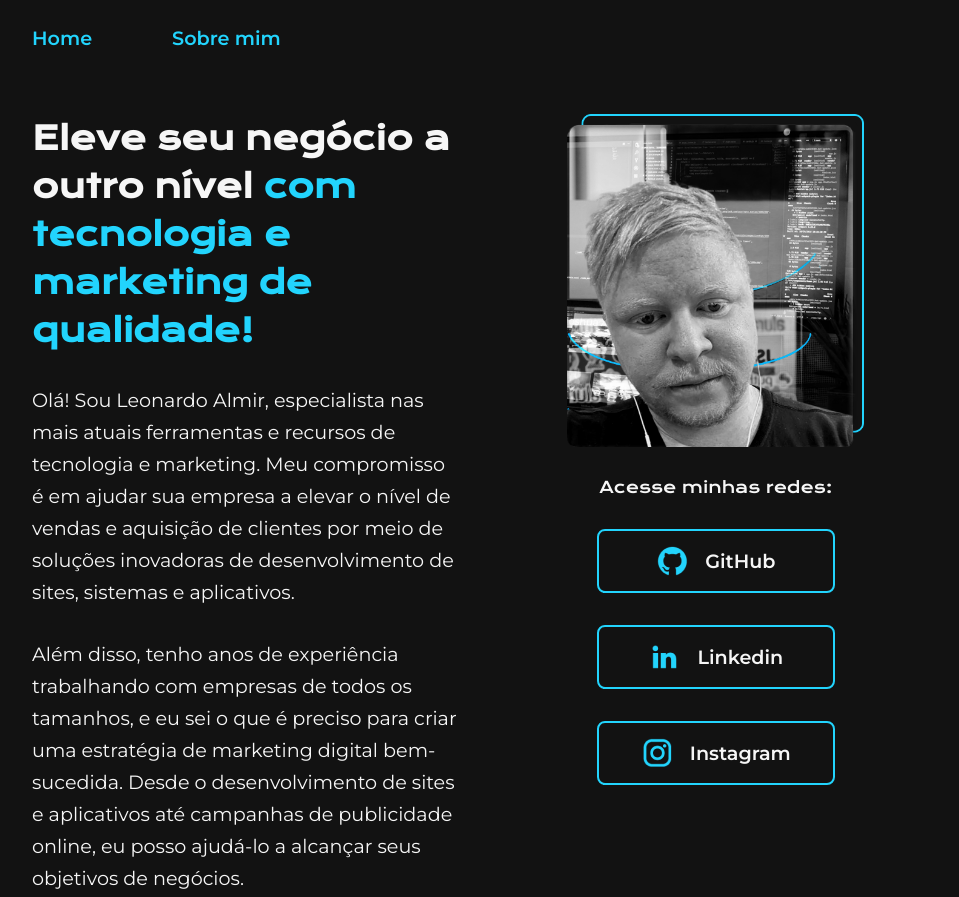
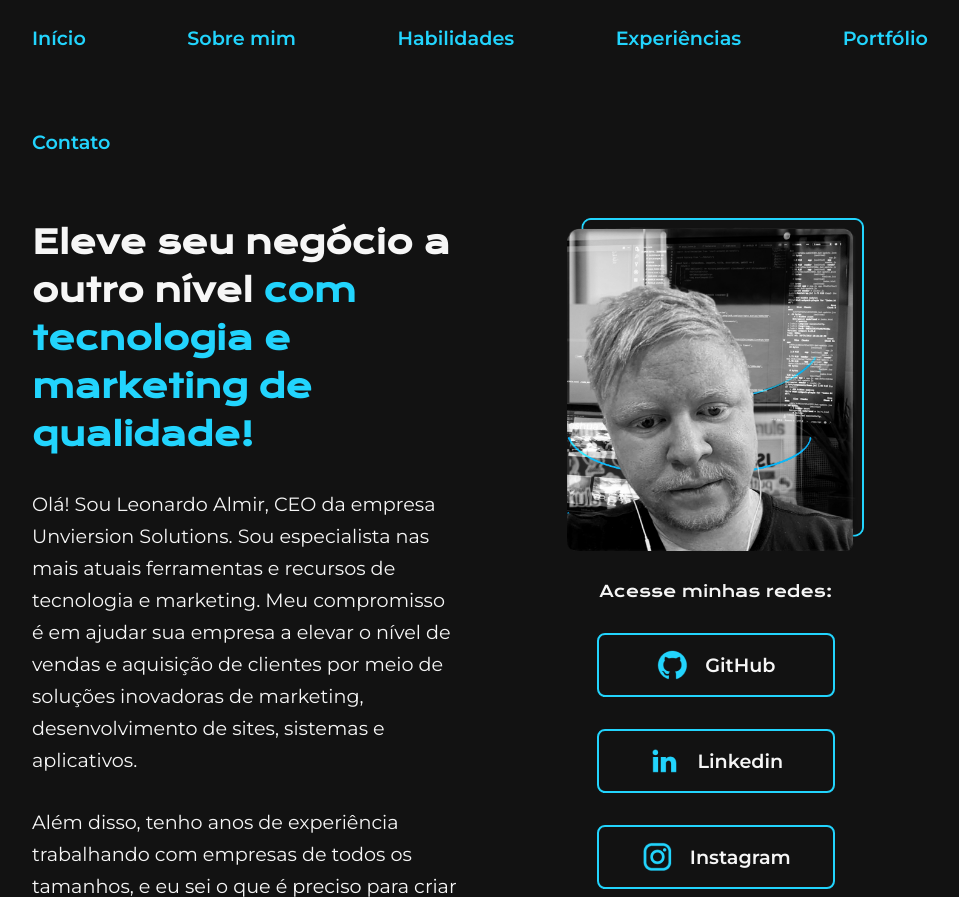
Before and after one commit to leonardoalmir/portfoliosimples, a plain HTML site: page index.html in a window 1280 px wide. Shown: the top 897 px of the page, without its empty margins (160-1119 px from the left). Drawn offline with nearby package versions, Linux system fonts and the light colour scheme.

Commit message:
Adicionando mais links no menu e melhorando o texto da página principal

```diff
--- a/css/estilo.css
+++ b/css/estilo.css
@@ -9,15 +9,6 @@
     --font-primaria: 'Krona One', sans-serif;
     --font-secundaria: 'Montserrat', sans-serif;
 }
-
-/* :root {
-    --cor-primaria: #03001C;
-    --cor-secundaria: #F6F6F6;
-    --cor-terciaria: #B6EADA;
-    --cor-rodape: #5B8FB9;
-    --font-primaria: 'Krona One', sans-serif;
-    --font-secundaria: 'Montserrat', sans-serif;
-} */
 
 * {
     margin: 0;
@@ -31,11 +22,13 @@ body {
 }
 
 .cabecalho {
-    padding: 2% 0 0 15%;
+    padding: 2% 15% 0 15%;
 }
 
 .cabecalho__menu {
     display: flex;
+    justify-content: space-between;
+    flex-wrap: wrap;
     gap: 80px;
 }
 
--- a/index.html
+++ b/index.html
@@ -10,18 +10,22 @@
 <body>
     <header class="cabecalho">
         <nav class="cabecalho__menu">
-            <a class="cabecalho__menu__link" href="#" >Home</a>
+            <a class="cabecalho__menu__link" href="#" >Início</a>
             <a class="cabecalho__menu__link" href="about.html">Sobre mim</a>
+            <a class="cabecalho__menu__link" href="#">Habilidades</a>
+            <a class="cabecalho__menu__link" href="#">Experiências</a>
+            <a class="cabecalho__menu__link" href="#">Portfólio</a>
+            <a class="cabecalho__menu__link" href="#">Contato</a>
         </nav>
     </header>
     <main class="apresentacao">
         <section class="apresentacao__conteudo">
             <h1 class="apresentacao__conteudo__titulo">Eleve seu negócio a outro nível <strong class="titulo-destaque">com tecnologia e marketing de qualidade!</strong></h1>
-            <p class="apresentacao__conteudo__texto">Olá! Sou Leonardo Almir, especialista nas mais atuais ferramentas e recursos de tecnologia e marketing. Meu compromisso é em ajudar sua empresa a elevar o nível de vendas e aquisição de clientes por meio de soluções inovadoras de desenvolvimento de sites, sistemas e aplicativos.</p>
-            <p class="apresentacao__conteudo__texto">Além disso, tenho anos de experiência trabalhando com empresas de todos os tamanhos, e eu sei o que é preciso para criar uma estratégia de marketing digital bem-sucedida. Desde o desenvolvimento de sites e aplicativos até campanhas de publicidade online, eu posso ajudá-lo a alcançar seus objetivos de negócios.</p>
+            <p class="apresentacao__conteudo__texto">Olá! Sou Leonardo Almir, CEO da empresa Unviersion Solutions. Sou especialista nas mais atuais ferramentas e recursos de tecnologia e marketing. Meu compromisso é em ajudar sua empresa a elevar o nível de vendas e aquisição de clientes por meio de soluções inovadoras de marketing, desenvolvimento de sites, sistemas e aplicativos.</p>
+            <p class="apresentacao__conteudo__texto">Além disso, tenho anos de experiência trabalhando com empresas de todos os tamanhos, e eu sei o que é preciso para criar uma estratégia de marketing digital bem-sucedida. Eu conheço as táticas e ferramentas certas para criar uma presença online forte e impulsionar suas vendas. Eu posso ajudá-lo a desenvolver uma estratégia personalizada que se adapte às suas necessidades e orçamento, e que leve em consideração seu público-alvo e concorrência.</p>
             <p class="apresentacao__conteudo__texto">Minha abordagem é centrada no cliente e eu trabalho em estreita colaboração com meus clientes para entender seus objetivos e necessidades. Juntos, nós desenvolvemos uma estratégia que leva em conta seus recursos e orçamento, e implementamos as soluções que fazem mais sentido para o seu negócio.
             </p>
-            <p class="apresentacao__conteudo__texto">Se você está procurando uma solução de marketing digital que vai levar o seu negócio para o próximo nível, entre em contato comigo hoje mesmo. Estou ansioso para trabalhar com você e ajudá-lo a alcançar o sucesso que você merece.</p>
+            <p class="apresentacao__conteudo__texto">Se você está procurando um parceiro para levar o seu negócio para o próximo nível, entre em contato comigo hoje mesmo. Vamos trabalhar juntos para alcançar o sucesso que você merece.</p>
             <div class="apresentacao__links__mobile">
                 <h2 class="apresentacao__links__subtitulo">Acesse minhas redes:</h2>
                 <a class="apresentacao__links__botao__mobile" href="https://github.com/leonardoalmir" target="_blank">
```
Also changed, not shown: about.html (+5 -1 lines).
